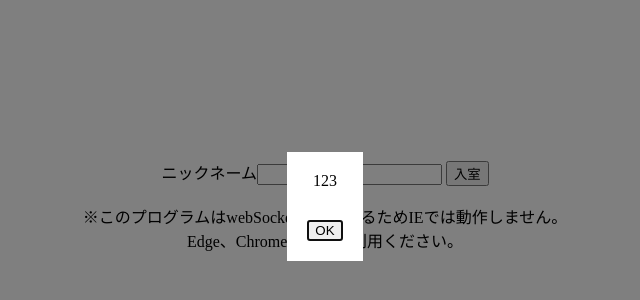
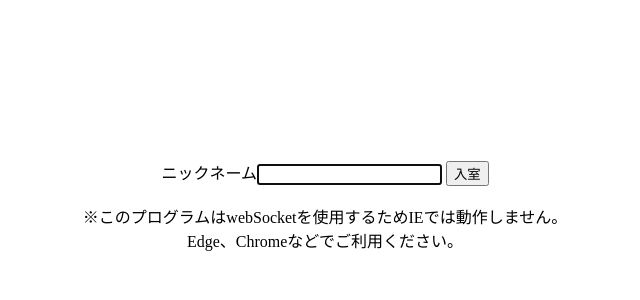
Before and after one commit to imasara2script/211014_denoChat, a plain HTML site: page ブラウザ用/index.html in a window 1280 px wide. Shown: the part 194-494 px from the top of the page, without its empty margins (315-955 px from the left). Drawn offline with Linux system fonts and the light colour scheme.

Commit message:
Update index.html

```diff
--- a/ブラウザ用/index.html
+++ b/ブラウザ用/index.html
@@ -56,7 +56,7 @@
 
 	onload = ()=>{
 		inpニックネーム.select()
-		最前面.msg(123)
+		// 最前面.msg(123)
 	}
 	inpニックネーム.onkeydown = (e)=>{ e.keyCode==13 && btn入室.onclick() }
 	let ニックネーム
```
